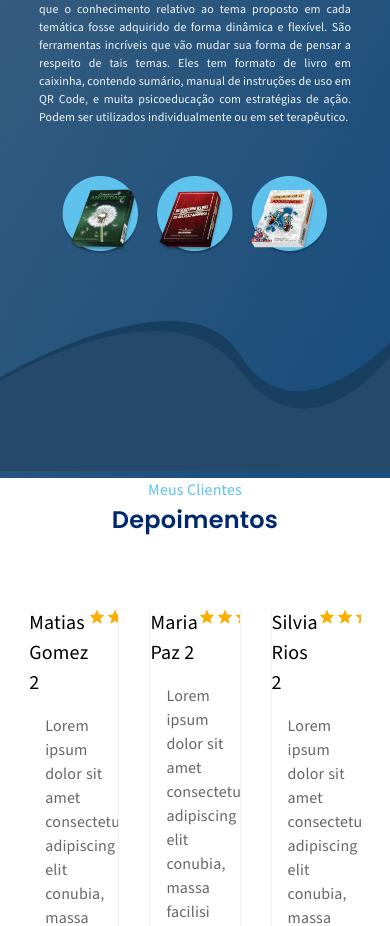
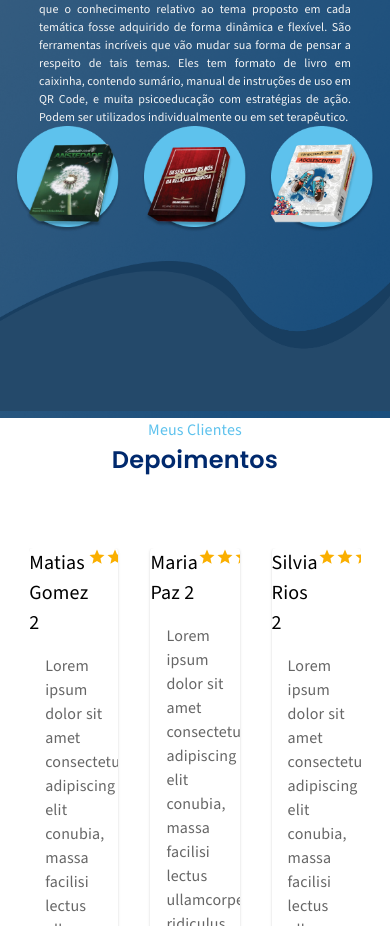
Before and after one commit to AlexandreNMota/greicy-lp, a React (Vite) app: page / in a window 390 px wide. Shown: the part 11041-11967 px from the top of the page. Built offline with nearby package versions, Linux system fonts and the light colour scheme.

Commit message:
teste responsividade

```diff
--- a/src/components/global/image-container/image-container.css
+++ b/src/components/global/image-container/image-container.css
@@ -114,6 +114,7 @@
   }
   .livros-produtos {
     width: 80%;
+    margin: 0 auto;
   }
   .greicy-model-produtos {
     width: 90%;
--- a/src/components/produtos/mobile/index.tsx
+++ b/src/components/produtos/mobile/index.tsx
@@ -4,7 +4,6 @@ import { produtosDescription } from "../../../constantes/description";
 import { CustomText } from "../../about";
 import livros from "../../../assets/livros.png";
 import bgWaveProdutos from "../../../assets/bg-produtos-wave.png";
-import { Box } from "@mui/material";
 export const ProdutosMobile = () => {
   return (
     <>
@@ -16,16 +15,7 @@ export const ProdutosMobile = () => {
         classe="product-desc"
         sx={{ maxWidth: "80% !important", margin: "auto" }}
       />
-      <Box
-        sx={{
-          display: "flex",
-          justifyContent: "center",
-          alignItems: "center",
-          padding: "50px",
-        }}
-      >
-        <ImageContainer src={livros} classe="livros-produtos" />
-      </Box>
+      <ImageContainer src={livros} classe="livros-produtos" />
       <ImageContainer src={bgWaveProdutos} classe="bg-wave-produtos" />
     </>
   );
```
